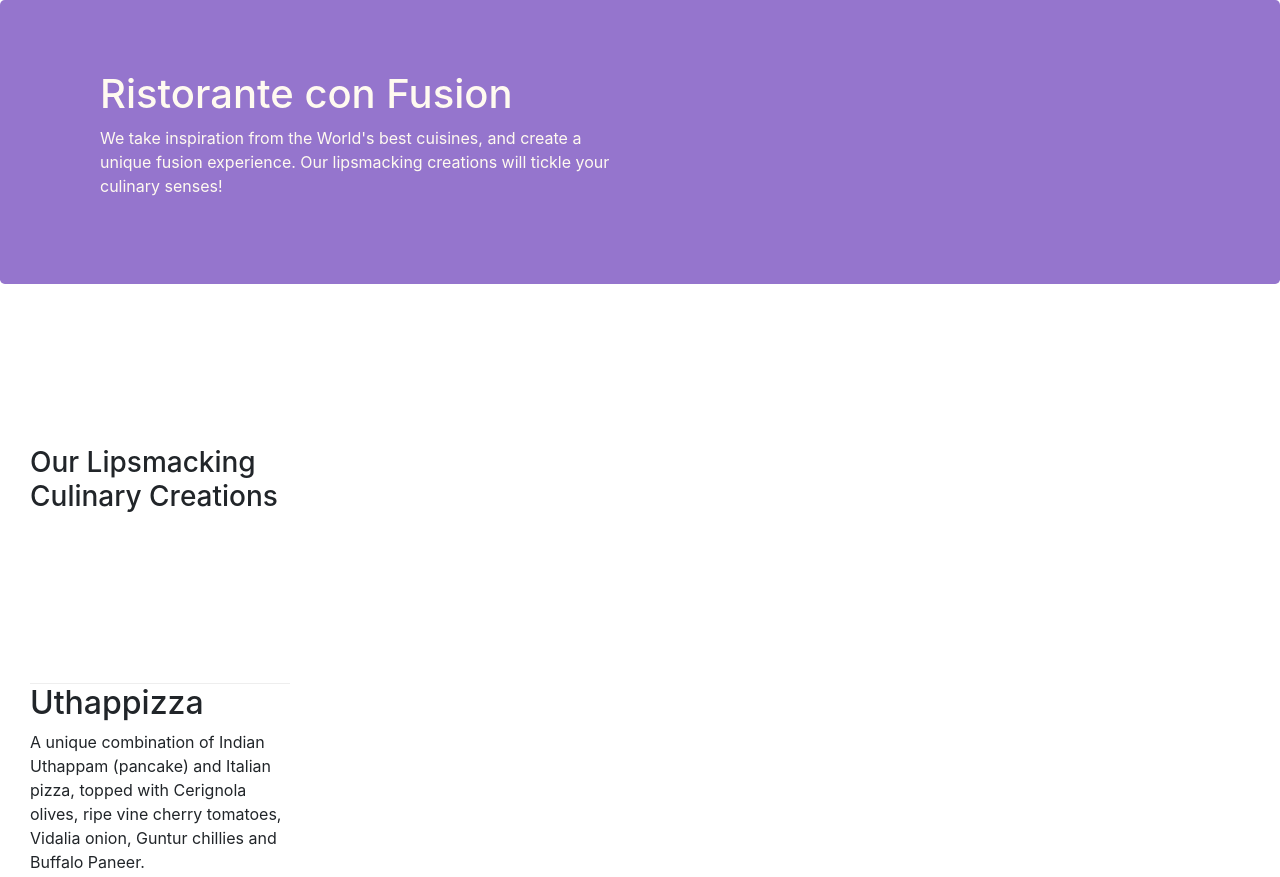
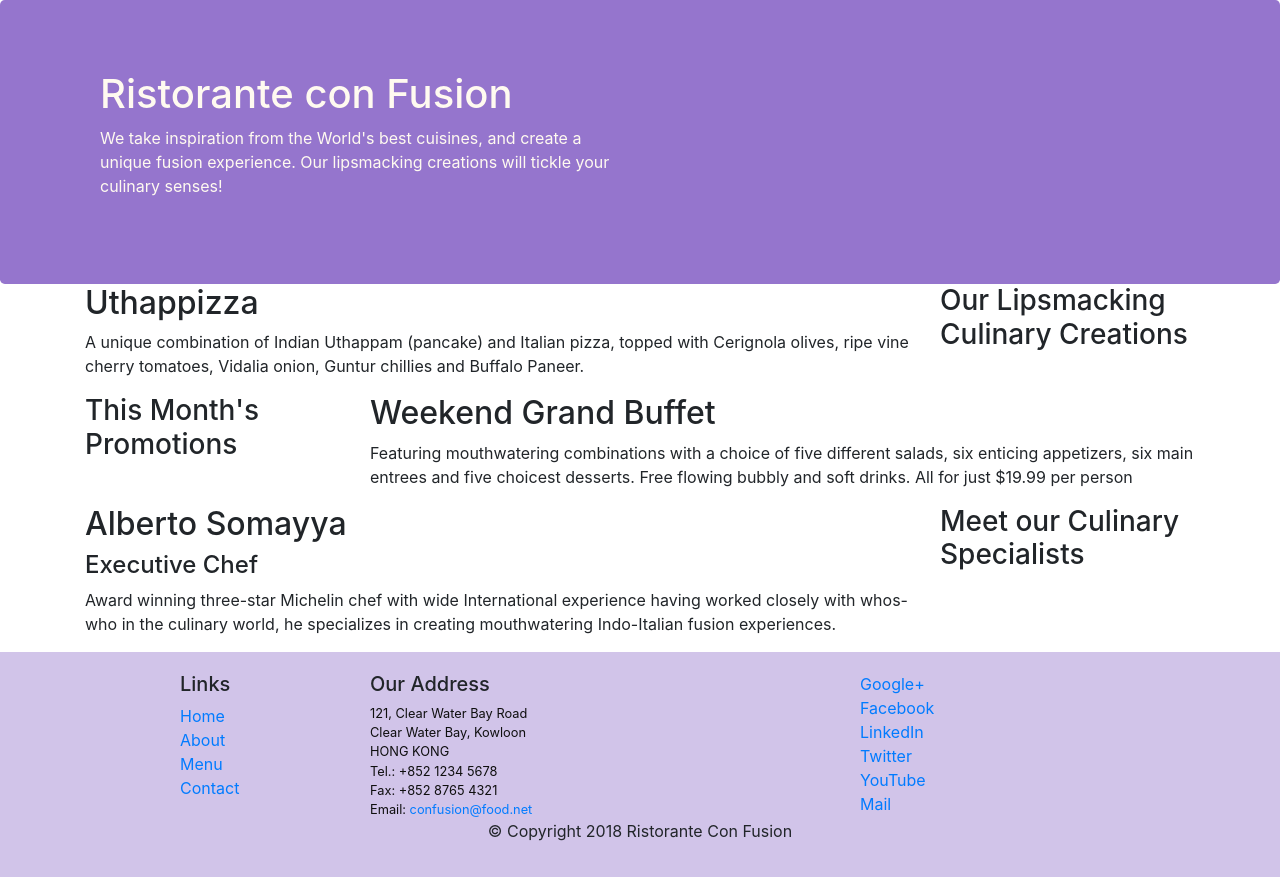
Before and after one commit to edabruzzo/Coursera_Bootstrap, a website: page index.html in a window 1280 px wide. Shown: the top 877 px of the page. Drawn offline with nearby package versions, Linux system fonts and the light colour scheme.

Commit message:
Modifica estilo do index.html

```diff
--- a/index.html
+++ b/index.html
@@ -29,33 +29,34 @@
         </div>
     </header>
 
-    <div class="col-12 col-sm-4 col-md-3">
-        <div class="col-12 col-sm col-md">
-            <div class="row row-content align-items-center">
+    <div class="container">
+
+        <div class="row">
+            <div class="col-12 col-sm-4 order-sm-last  col-md-3">
                 <h3>Our Lipsmacking Culinary Creations</h3>
             </div>
-            <div>
+            <div class="col col-sm order-sm-first col-md">
                 <h2>Uthappizza</h2>
                 <p>A unique combination of Indian Uthappam (pancake) and Italian pizza, topped with Cerignola olives, ripe vine cherry tomatoes, Vidalia onion, Guntur chillies and Buffalo Paneer.</p>
             </div>
         </div>
 
 
-        <div class="col-12 col-sm-4 col-md-3">
-            <div class="col-12 col-sm col-md">
+        <div class="row">
+            <div class="col-12 col-sm-4 col-md-3">
                 <h3>This Month's Promotions</h3>
             </div>
-            <div class="row row-content align-items-center">
+            <div class="col col-sm col-md">
                 <h2>Weekend Grand Buffet</h2>
                 <p>Featuring mouthwatering combinations with a choice of five different salads, six enticing appetizers, six main entrees and five choicest desserts. Free flowing bubbly and soft drinks. All for just $19.99 per person </p>
             </div>
         </div>
 
-        <div class="col-12 col-sm-4 col-md-3">
-            <div class="col-12 col-sm col-md">
+        <div class="row">
+            <div class="col-12 col-sm-4 order-sm-last col-md-3">
                 <h3>Meet our Culinary Specialists</h3>
             </div>
-            <div class="row row-content align-items-center">
+            <div class="col col-sm order-sm-first col-md">
                 <h2>Alberto Somayya</h2>
                 <h4>Executive Chef</h4>
                 <p>Award winning three-star Michelin chef with wide International experience having worked closely with whos-who in the culinary world, he specializes in creating mouthwatering Indo-Italian fusion experiences. </p>
@@ -66,7 +67,7 @@
     <footer class="footer">
         <div class="container">
             <div class="row">
-                <div class="col-4 col-sm-2">
+                <div class="col-4 offset-1 col-sm-2">
                     <h5>Links</h5>
                     <ul class="list-unstyled">
                         <li><a href="#">Home</a></li>
```
